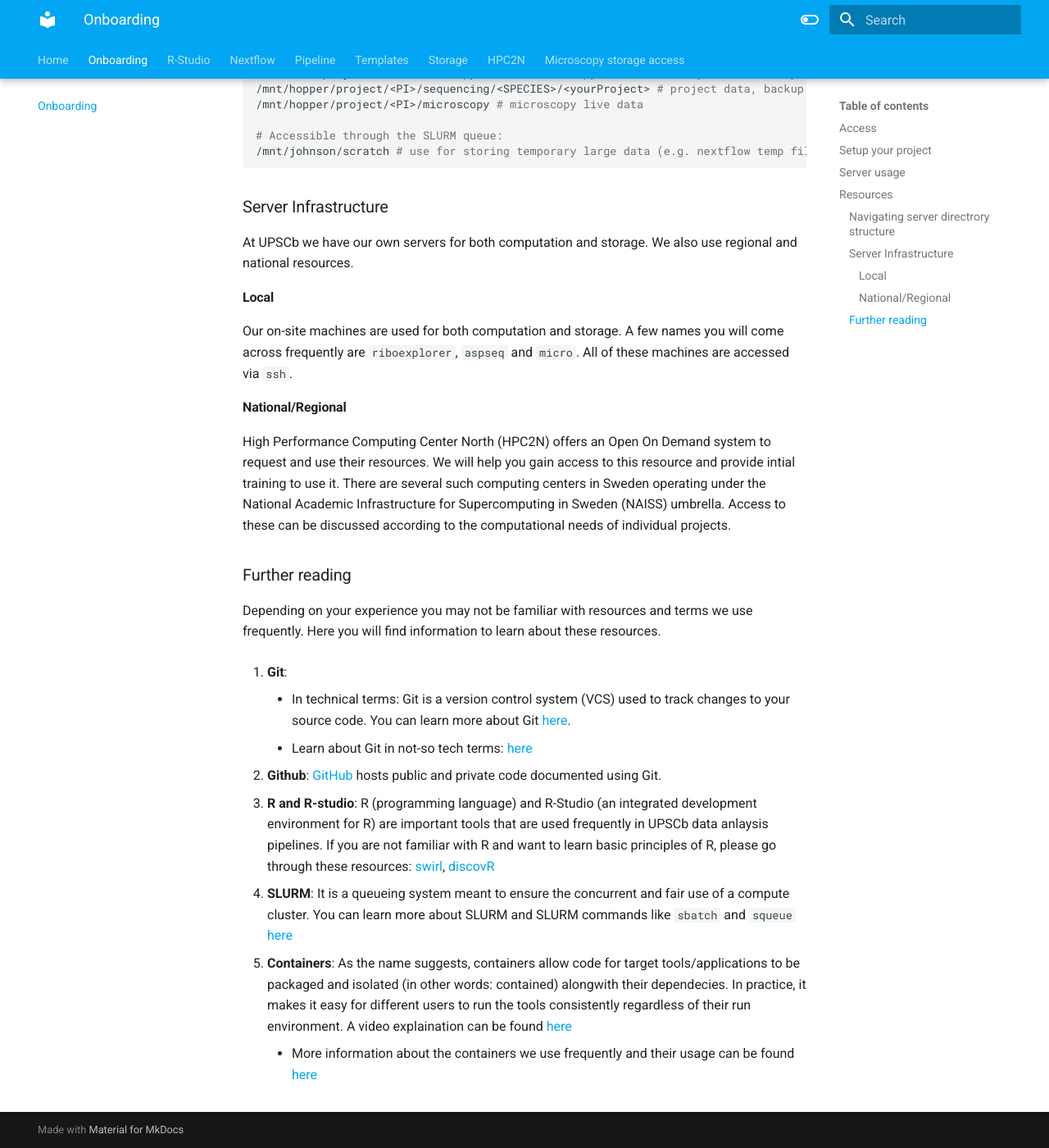
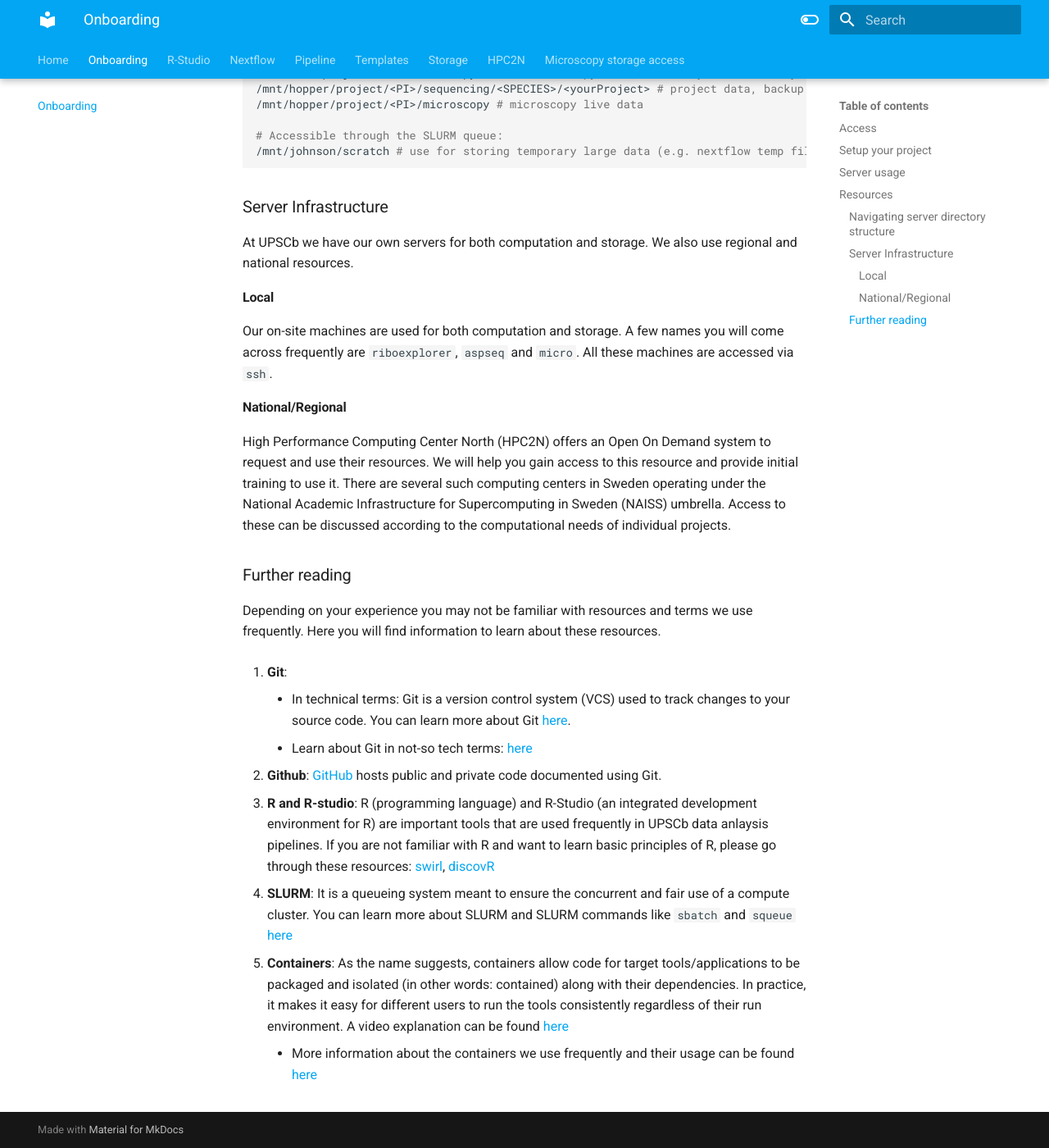
Before and after one commit to UPSCb/Documentation, an MkDocs documentation site: the page built from docs/2. Onboarding.md, in a window 1280 px wide and 1400 px high, scrolled down 1978 px. Shown: the whole window at 82% size. Built offline with MkDocs 1.6.1 and Material for MkDocs 9.7.7, drawn with Linux system fonts in a browser that asks for light colours; some of the changed text lies outside the part shown.

Commit message:
formatting

```diff
--- a/docs/2. Onboarding.md
+++ b/docs/2. Onboarding.md
@@ -31,7 +31,7 @@
 2.  [SLURM usage](https://gist.github.com/nicolasDelhomme/6fbff1e4db3c7ee4b3bb4f710667fd0d)
 
 
-We recommend you watch this [video](https://youtu.be/3XMHTixiszE) of a tech seminar (duration \~1h) on how to set up your project. Here are some key moments from the video:
+We recommend you watch this [video](https://youtu.be/3XMHTixiszE?t=1) of a tech seminar (duration \~1h) on how to set up your project. Here are some key moments from the video:
 
 - One of the first things to do after you have access to our servers is to copy the [UPSCb-common](https://github.com/UPSCb/UPSCb-common) GitHub repository in your home directory on the server. This repository contains most basic scripts and utilities you will need to analyse your data. Steps to clone the repository are in the video starting [here](https://youtu.be/3XMHTixiszE?t=849)
 - Using ssh keys with your GitHub account > [here](https://youtu.be/3XMHTixiszE?t=1353)
@@ -46,14 +46,14 @@
 A comprehensive guide outlining how to access and use our servers properly is [here](server_introduction.html)
 
 >!!! WARNING
-Use R-Studio/Aspseq only for data exploration and visualization. Loading heavy data sets or performing memory intensive tasks like sequence alignments etc. will break the server.
+Use R-Studio/aspseq only for data exploration and visualization. Loading heavy data sets or performing memory intensive tasks like sequence alignments etc. will break the server.
 All steps before this should be done using **`bash`**.
 
 ---
 ## Resources
 
 
-### Navigating server directrory structure
+### Navigating server directory structure
 
 For most use cases navigation to some directories is crucial. You will find these directories here:
 
@@ -79,11 +79,11 @@
 
 #### Local
 
-Our on-site machines are used for both computation and storage. A few names you will come across frequently are `riboexplorer`, `aspseq` and `micro`. All of these machines are accessed via `ssh`.
+Our on-site machines are used for both computation and storage. A few names you will come across frequently are `riboexplorer`, `aspseq` and `micro`. All these machines are accessed via `ssh`.
 
 #### National/Regional
 
-High Performance Computing Center North (HPC2N) offers an Open On Demand system to request and use their resources. We will help you gain access to this resource and provide intial training to use it. There are several such computing centers in Sweden operating under the National Academic Infrastructure for Super­computing in Sweden (NAISS) umbrella. Access to these can be discussed according to the computational needs of individual projects.
+High Performance Computing Center North (HPC2N) offers an Open On Demand system to request and use their resources. We will help you gain access to this resource and provide initial training to use it. There are several such computing centers in Sweden operating under the National Academic Infrastructure for Super­computing in Sweden (NAISS) umbrella. Access to these can be discussed according to the computational needs of individual projects.
 
 ### Further reading
 Depending on your experience you may not be familiar with resources and terms we use frequently. Here you will find information to learn about these resources.
@@ -98,5 +98,5 @@
 
 4. **SLURM**: It is a queueing system meant to ensure the concurrent and fair use of a compute cluster. You can learn more about SLURM and SLURM commands like `sbatch` and `squeue` [here](https://slurm.schedmd.com/quickstart.html)
 
-5. **Containers**: As the name suggests, containers allow code for target tools/applications to be packaged and isolated (in other words: contained) alongwith their dependecies. In practice, it makes it easy for different users to run the tools consistently regardless of their run environment. A video explaination can be found [here](https://umeauniversity-my.sharepoint.com/personal/edpi0005_ad_umu_se/_layouts/15/stream.aspx?id=%2Fpersonal%2Fedpi0005%5Fad%5Fumu%5Fse%2FDocuments%2Fsummary%5Fserver%5Fintroduction%2Fvideo%5Fapptainer%5Fcontainers%2Emp4&referrer=StreamWebApp%2EWeb&referrerScenario=AddressBarCopied%2Eview%2Ee0daaf76%2Dddbf%2D4cb4%2Dbc6c%2Dd8dd2a449b7e)
+5. **Containers**: As the name suggests, containers allow code for target tools/applications to be packaged and isolated (in other words: contained) along with their dependencies. In practice, it makes it easy for different users to run the tools consistently regardless of their run environment. A video explanation can be found [here](https://umeauniversity-my.sharepoint.com/personal/edpi0005_ad_umu_se/_layouts/15/stream.aspx?id=%2Fpersonal%2Fedpi0005%5Fad%5Fumu%5Fse%2FDocuments%2Fsummary%5Fserver%5Fintroduction%2Fvideo%5Fapptainer%5Fcontainers%2Emp4&referrer=StreamWebApp%2EWeb&referrerScenario=AddressBarCopied%2Eview%2Ee0daaf76%2Dddbf%2D4cb4%2Dbc6c%2Dd8dd2a449b7e)
     - More information about the containers we use frequently and their usage can be found [here](https://github.com/bschiffthaler/kogia)
```
Also changed, not shown: docs/3. R.md (+4 -4 lines), docs/4. nextflow.md (+1 -1 lines), docs/9. storage.md (+34 -9 lines), docs/Microscopy.md (+10 -6 lines), docs/README.md (+1 -1 lines).
